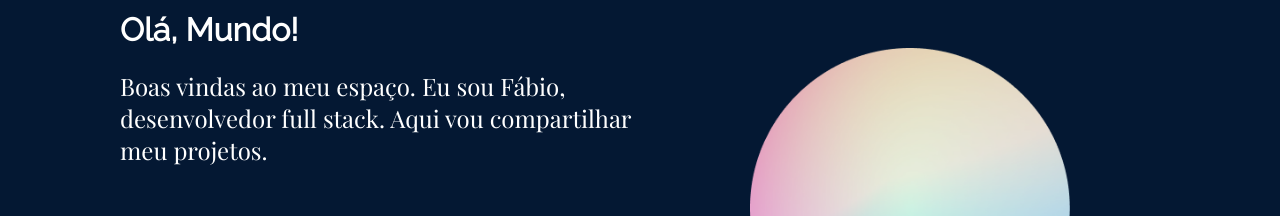
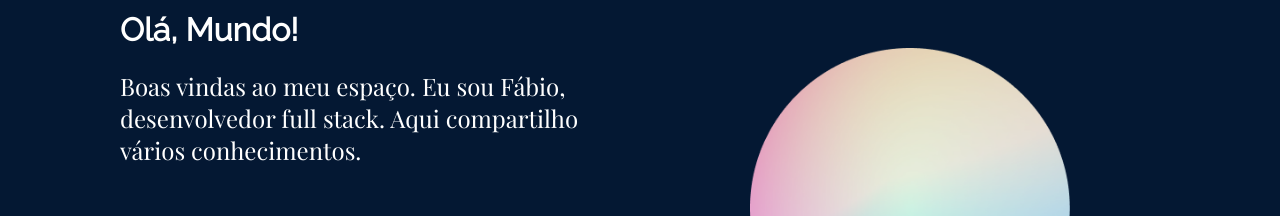
Before and after one commit to fabiosimplis/ola_mundo_react_router, a React (Vite) app: page / in a window 1280 px wide. Shown: the part 170-386 px from the top of the page. Built offline with nearby package versions, Linux system fonts and the light colour scheme; grey boxes are pictures that could not be loaded.

Commit message:
adjust imports

```diff
--- a/src/components/Banner/index.jsx
+++ b/src/components/Banner/index.jsx
@@ -9,7 +9,7 @@ export default function Banner() {
 
         <p className={styles.paragrafo}>
           Boas vindas ao meu espaço. Eu sou Fábio, desenvolvedor full stack.
-          Aqui vou compartilhar meu projetos.
+          Aqui compartilho vários conhecimentos.
         </p>
       </div>
       <div className={styles.imagens}>
--- a/src/components/Menu/index.jsx
+++ b/src/components/Menu/index.jsx
@@ -1,6 +1,5 @@
-import { Link, useLocation } from "react-router-dom";
+import MenuLink from "../MenuLink";
 import styles from "./Menu.module.css";
-import MenuLink from "../MenuLink";
 
 export default function Menu() {
   return (
--- a/src/components/Rodape/index.jsx
+++ b/src/components/Rodape/index.jsx
@@ -1,5 +1,5 @@
+import MarcaRegistrada from "assets/marca_registrada.svg?react";
 import styles from "./Rodape.module.css";
-import  MarcaRegistrada from "assets/marca_registrada.svg?react";
 
 export default function Rodape() {
   return (
```
